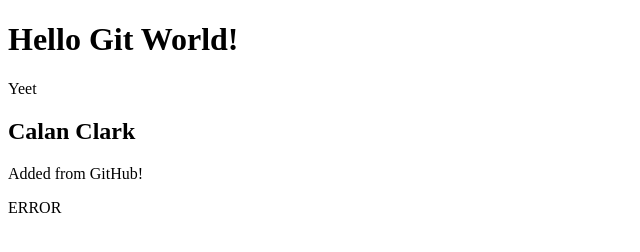
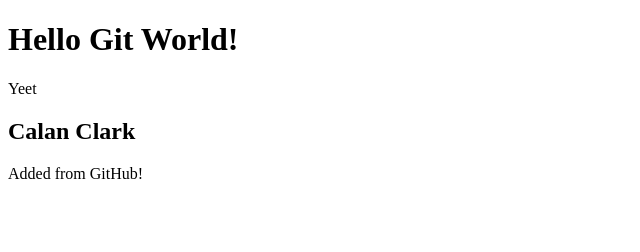
Before and after one commit to calan-clark/GitGitHubMasterclass, a plain HTML site: page index.html in a window 1280 px wide. Shown: the full height of the page, 0-640 px from the left. Drawn offline with Linux system fonts and the light colour scheme.

Commit message:
Error correction

```diff
--- a/index.html
+++ b/index.html
@@ -18,6 +18,6 @@
 
 </body>
 
-ERROR
+
 <!--This is a sample comment-->
 </html>
```
